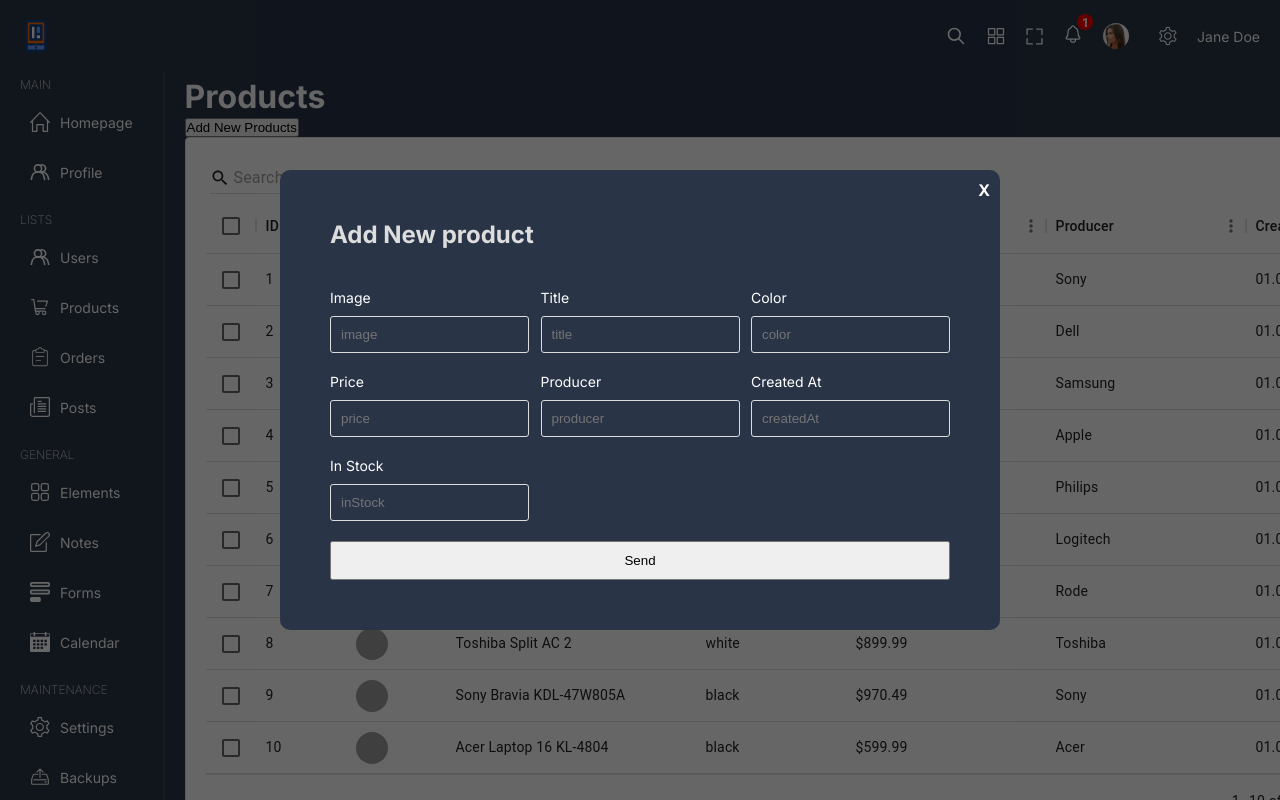
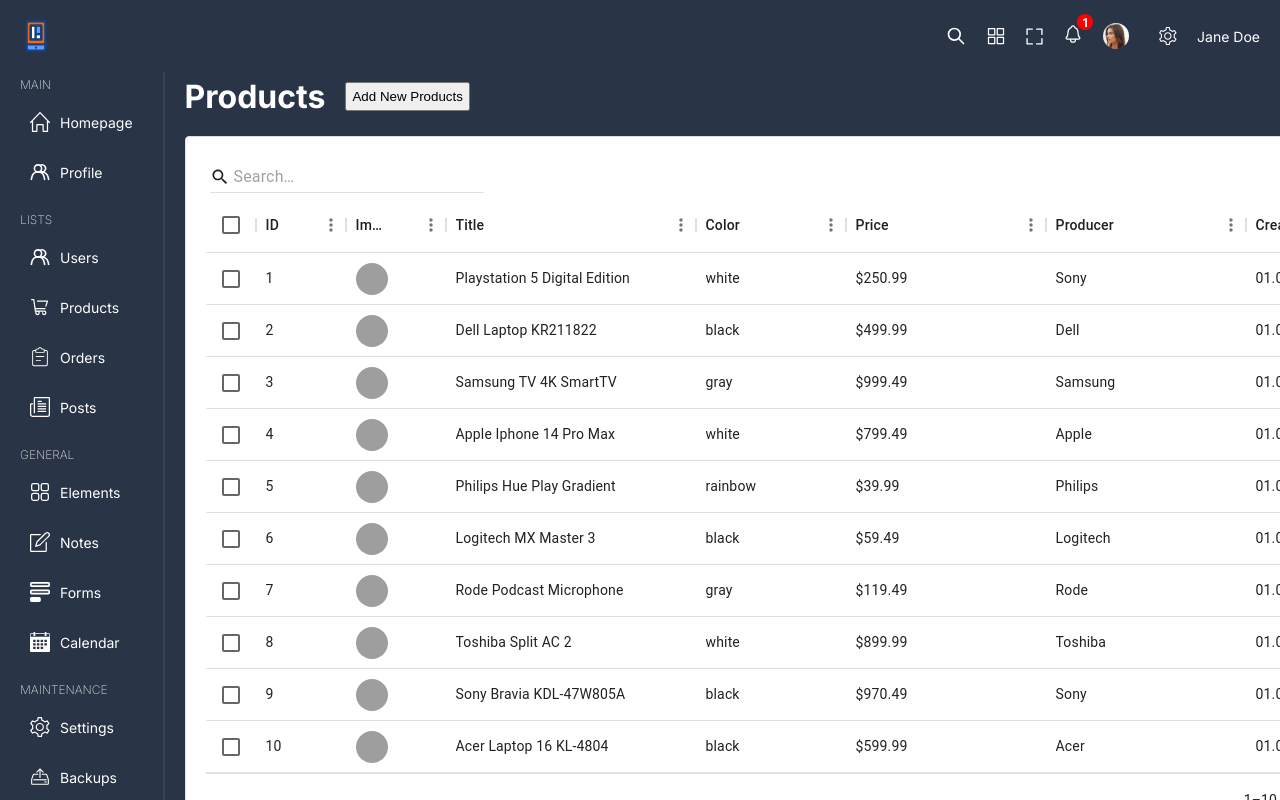
Before and after one commit to behnamhamidi1991/admin-dashboard, a React (Vite) app: page /products in a window 1280 px wide. Shown: the top 800 px of the page. Built offline with nearby package versions, Linux system fonts and the light colour scheme; grey boxes are pictures that could not be loaded.

Commit message:
Creating single pages

```diff
--- a/src/components/add/Add.tsx
+++ b/src/components/add/Add.tsx
@@ -24,7 +24,12 @@ const Add = (props: Props) => {
         <h1>Add New {props.slug}</h1>
         <form onSubmit={handleSubmit}>
           {props.columns
-            .filter((item) => item.field !== "id" && item.field !== "avatar")
+            .filter(
+              (item) =>
+                item.field !== "id" &&
+                item.field !== "avatar" &&
+                item.field !== "image"
+            )
             .map((column) => (
               <div className="item">
                 <label>{column.headerName}</label>
--- /dev/null
+++ b/src/components/single/Single.tsx
@@ -0,0 +1,22 @@
+import "./single.scss";
+
+const Single = () => {
+  return (
+    <div className="single">
+      <div className="view">
+        <div className="info">
+          <div className="topInfo">
+            <img src="" alt="" />
+            <h1>John Doe</h1>
+            <button>Update</button>
+          </div>
+          <div className="details"></div>
+        </div>
+        <div className="chart"></div>
+      </div>
+      <div className="activities"></div>
+    </div>
+  );
+};
+
+export default Single;
--- /dev/null
+++ b/src/pages/product/Product.tsx
@@ -0,0 +1,13 @@
+import Single from "../../components/single/Single";
+import "./product.scss";
+
+const Product = () => {
+  // Fetch data and send it to a single component
+  return (
+    <div className="product">
+      <Single />
+    </div>
+  );
+};
+
+export default Product;
--- a/src/pages/products/Products.tsx
+++ b/src/pages/products/Products.tsx
@@ -3,6 +3,7 @@ import Add from "../../components/add/Add";
 import DataTable from "../../components/dataTable/DataTable";
 import "./products.scss";
 import { products } from "../../data";
+import { useState } from "react";
 
 const columns: GridColDef[] = [
   { field: "id", headerName: "ID", width: 90 },
@@ -59,6 +60,8 @@ const columns: GridColDef[] = [
 ];
 
 const Products = () => {
+  const [open, setOpen] = useState(false);
+
   return (
     <div className="products">
       <div className="info">
@@ -66,7 +69,14 @@ const Products = () => {
         <button onClick={() => setOpen(true)}>Add New Products</button>
       </div>
       <DataTable slug="products" columns={columns} rows={products} />
-      {open && <Add slug="product" columns={columns} rows={products} />}
+      {open && (
+        <Add
+          slug="product"
+          columns={columns}
+          rows={products}
+          setOpen={setOpen}
+        />
+      )}
     </div>
   );
 };
--- a/src/pages/products/products.scss
+++ b/src/pages/products/products.scss
@@ -1,2 +1,13 @@
 .products {
+  .info {
+    display: flex;
+    align-items: center;
+    gap: 20px;
+    margin-bottom: 20px;
+  }
+
+  button {
+    padding: 5px;
+    cursor: pointer;
+  }
 }
--- /dev/null
+++ b/src/pages/user/User.tsx
@@ -0,0 +1,18 @@
+import "./user.scss";
+
+const User = () => {
+  // Fetch data and send it to a single component
+  return (
+    <div>
+      <h1>User</h1>
+      <p>
+        Lorem ipsum dolor sit amet, consectetur adipisicing elit. Tempora,
+        animi, provident aspernatur ab fugiat accusantium suscipit ducimus error
+        ut eos adipisci delectus a cumque exercitationem dolore commodi esse
+        neque. Consequatur?
+      </p>
+    </div>
+  );
+};
+
+export default User;
```
Also changed, not shown: src/App.tsx (+12 -0 lines), src/components/single/single.scss (added), src/pages/product/product.scss (added), src/pages/user/user.scss (added).
